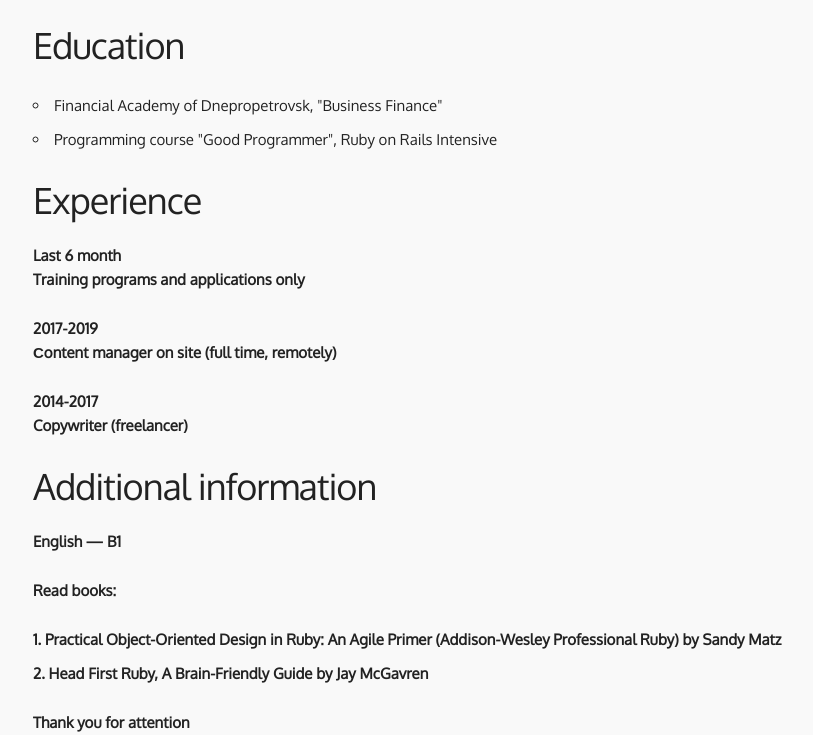
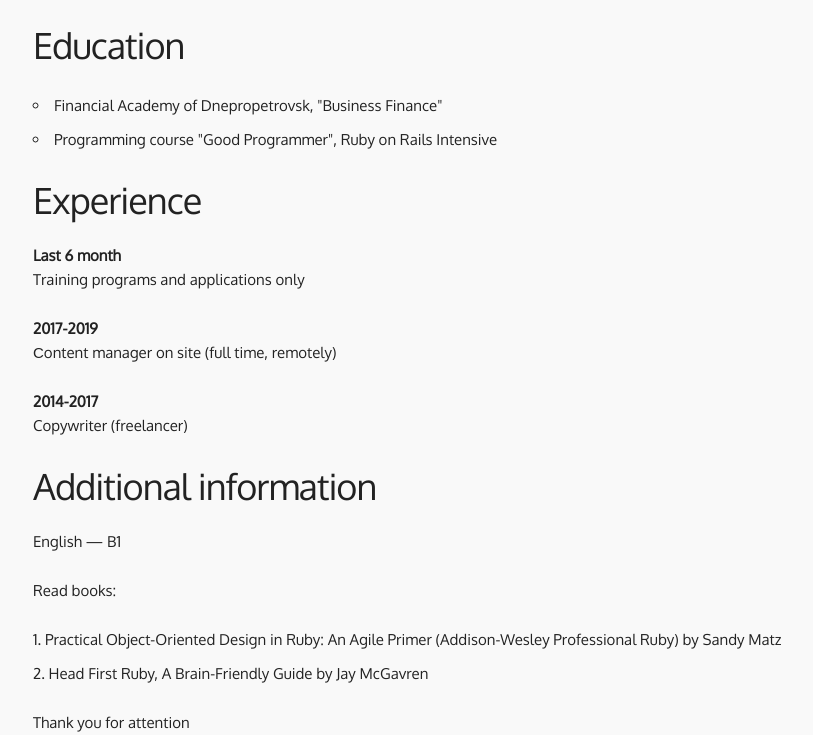
Before and after one commit to ViktoriaB2018/cv, a plain HTML site: page index.html in a window 1280 px wide. Shown: the part 863-1598 px from the top of the page, without its empty margins (127-940 px from the left). Drawn offline with Linux system fonts and the light colour scheme.

Commit message:
Data change

```diff
--- a/index.html
+++ b/index.html
@@ -55,9 +55,9 @@
     </div>
     <div>
       <h3>Experience</h3>
-      <b>Last 6 month<b> <p>Training programs and applications only</p>
-      <b>2017-2019<b> <p>Сontent manager on site (full time, remotely)</p>
-      <b>2014-2017<b> <p>Copywriter (freelancer)</p>
+      <b>Last 6 month</b> <p>Training programs and applications only</p>
+      <b>2017-2019</b> <p>Сontent manager on site (full time, remotely)</p>
+      <b>2014-2017</b> <p>Copywriter (freelancer)</p>
     </div>
     <div>
       <h3>Additional information</h3>
```
